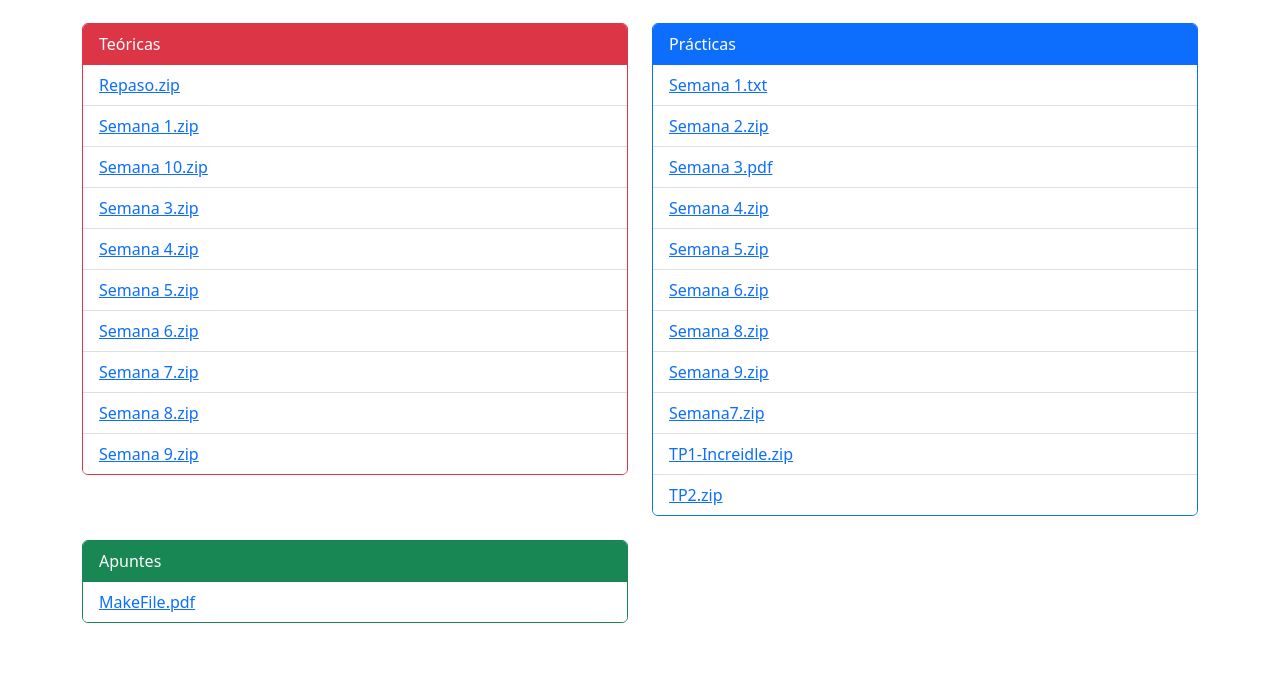
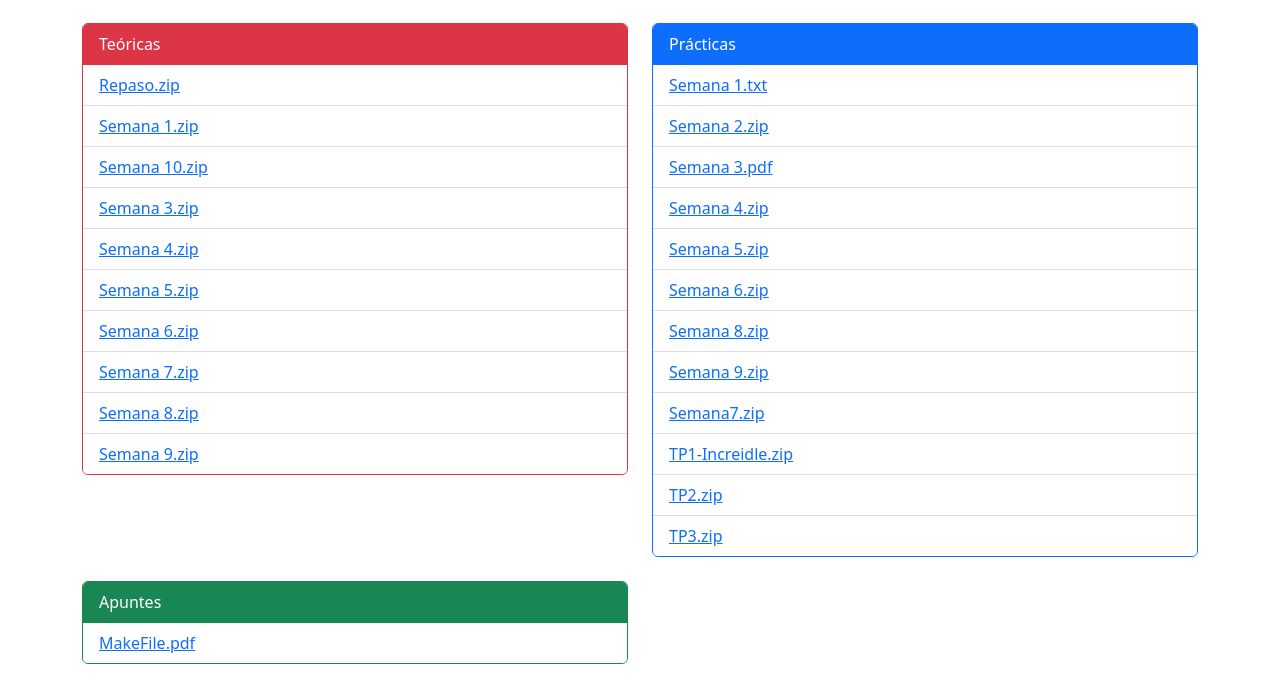
Before and after one commit to algo1camejo/material, a plain HTML site: page index.html in a window 1280 px wide. Shown: the part 121-809 px from the top of the page. Drawn offline with nearby package versions, Linux system fonts and the light colour scheme.

Commit message:
Deploying to gh-pages from main c5816591ee029c0007e67296a02acc3ef1968c68

```diff
--- a/index.html
+++ b/index.html
@@ -74,6 +74,8 @@
 
 							<li class="list-group-item"><a href="material/practicas/TP2.zip" download>TP2.zip</a></li>
 
+							<li class="list-group-item"><a href="material/practicas/TP3.zip" download>TP3.zip</a></li>
+
 					</ul>
 				</div>
 			</div>
```
Also changed, not shown: 1 other file.
